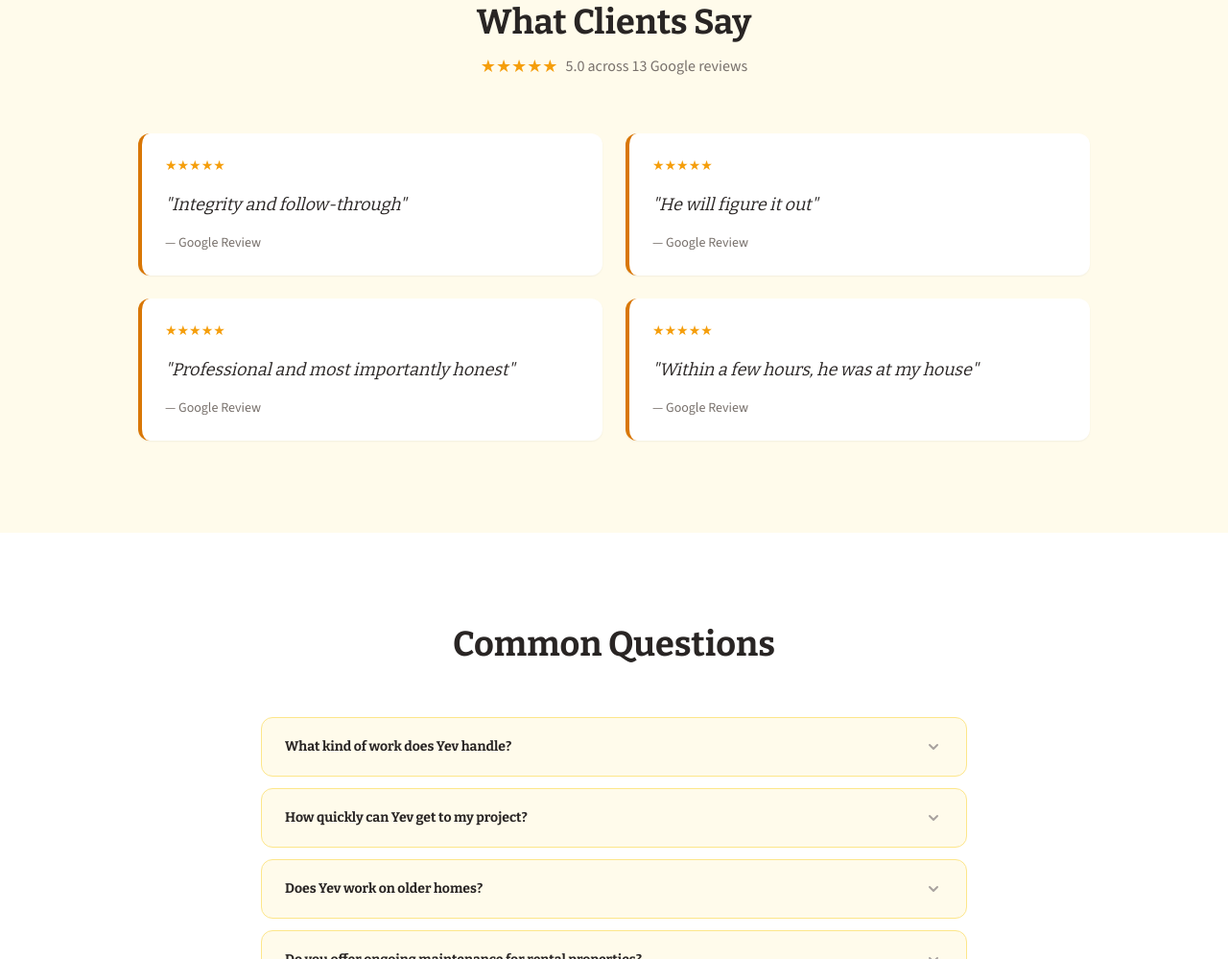
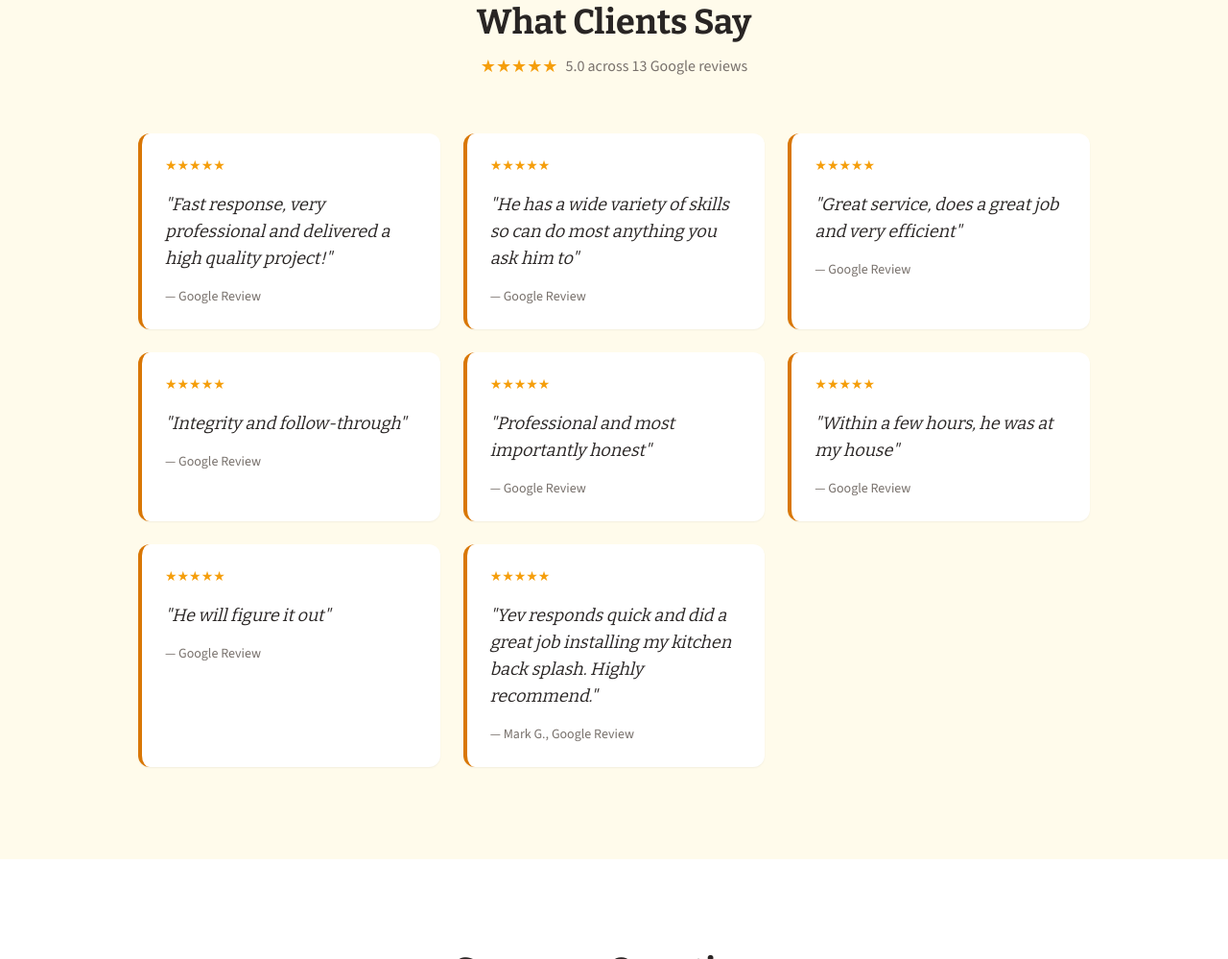
Before and after one commit to KrookedLilly/handyman-yev, a plain HTML site: page index.html in a window 1280 px wide. Shown: the part 4104-5103 px from the top of the page at 96% size. Drawn offline with nearby package versions, Linux system fonts and the light colour scheme.

Commit message:
Add 4 new Google review quotes, expand to 8 testimonials
Added: "Fast response, very professional", "Wide variety of skills",
"Great service, very efficient", and Mark G.'s backsplash review.
Changed to 3-column grid on desktop.

Co-Authored-By: Claude Opus 4.6 (1M context) <noreply@anthropic.com>

```diff
--- a/index.html
+++ b/index.html
@@ -317,15 +317,25 @@
           <span class="text-stone-500">5.0 across 13 Google reviews</span>
         </div>
       </div>
-      <div class="grid sm:grid-cols-2 gap-6">
+      <div class="grid sm:grid-cols-2 lg:grid-cols-3 gap-6">
         <div class="bg-white rounded-xl shadow-sm p-6 border-l-4 border-amber-600">
           <div class="flex gap-0.5 text-amber-500 mb-4 text-sm">&#9733;&#9733;&#9733;&#9733;&#9733;</div>
-          <blockquote class="text-stone-800 text-lg font-heading italic mb-4">"Integrity and follow-through"</blockquote>
+          <blockquote class="text-stone-800 text-lg font-heading italic mb-4">"Fast response, very professional and delivered a high quality project!"</blockquote>
           <p class="text-stone-500 text-sm">— Google Review</p>
         </div>
         <div class="bg-white rounded-xl shadow-sm p-6 border-l-4 border-amber-600">
           <div class="flex gap-0.5 text-amber-500 mb-4 text-sm">&#9733;&#9733;&#9733;&#9733;&#9733;</div>
-          <blockquote class="text-stone-800 text-lg font-heading italic mb-4">"He will figure it out"</blockquote>
+          <blockquote class="text-stone-800 text-lg font-heading italic mb-4">"He has a wide variety of skills so can do most anything you ask him to"</blockquote>
+          <p class="text-stone-500 text-sm">— Google Review</p>
+        </div>
+        <div class="bg-white rounded-xl shadow-sm p-6 border-l-4 border-amber-600">
+          <div class="flex gap-0.5 text-amber-500 mb-4 text-sm">&#9733;&#9733;&#9733;&#9733;&#9733;</div>
+          <blockquote class="text-stone-800 text-lg font-heading italic mb-4">"Great service, does a great job and very efficient"</blockquote>
+          <p class="text-stone-500 text-sm">— Google Review</p>
+        </div>
+        <div class="bg-white rounded-xl shadow-sm p-6 border-l-4 border-amber-600">
+          <div class="flex gap-0.5 text-amber-500 mb-4 text-sm">&#9733;&#9733;&#9733;&#9733;&#9733;</div>
+          <blockquote class="text-stone-800 text-lg font-heading italic mb-4">"Integrity and follow-through"</blockquote>
           <p class="text-stone-500 text-sm">— Google Review</p>
         </div>
         <div class="bg-white rounded-xl shadow-sm p-6 border-l-4 border-amber-600">
@@ -337,6 +347,16 @@
           <div class="flex gap-0.5 text-amber-500 mb-4 text-sm">&#9733;&#9733;&#9733;&#9733;&#9733;</div>
           <blockquote class="text-stone-800 text-lg font-heading italic mb-4">"Within a few hours, he was at my house"</blockquote>
           <p class="text-stone-500 text-sm">— Google Review</p>
+        </div>
+        <div class="bg-white rounded-xl shadow-sm p-6 border-l-4 border-amber-600">
+          <div class="flex gap-0.5 text-amber-500 mb-4 text-sm">&#9733;&#9733;&#9733;&#9733;&#9733;</div>
+          <blockquote class="text-stone-800 text-lg font-heading italic mb-4">"He will figure it out"</blockquote>
+          <p class="text-stone-500 text-sm">— Google Review</p>
+        </div>
+        <div class="bg-white rounded-xl shadow-sm p-6 border-l-4 border-amber-600">
+          <div class="flex gap-0.5 text-amber-500 mb-4 text-sm">&#9733;&#9733;&#9733;&#9733;&#9733;</div>
+          <blockquote class="text-stone-800 text-lg font-heading italic mb-4">"Yev responds quick and did a great job installing my kitchen back splash. Highly recommend."</blockquote>
+          <p class="text-stone-500 text-sm">— Mark G., Google Review</p>
         </div>
       </div>
     </div>
```
